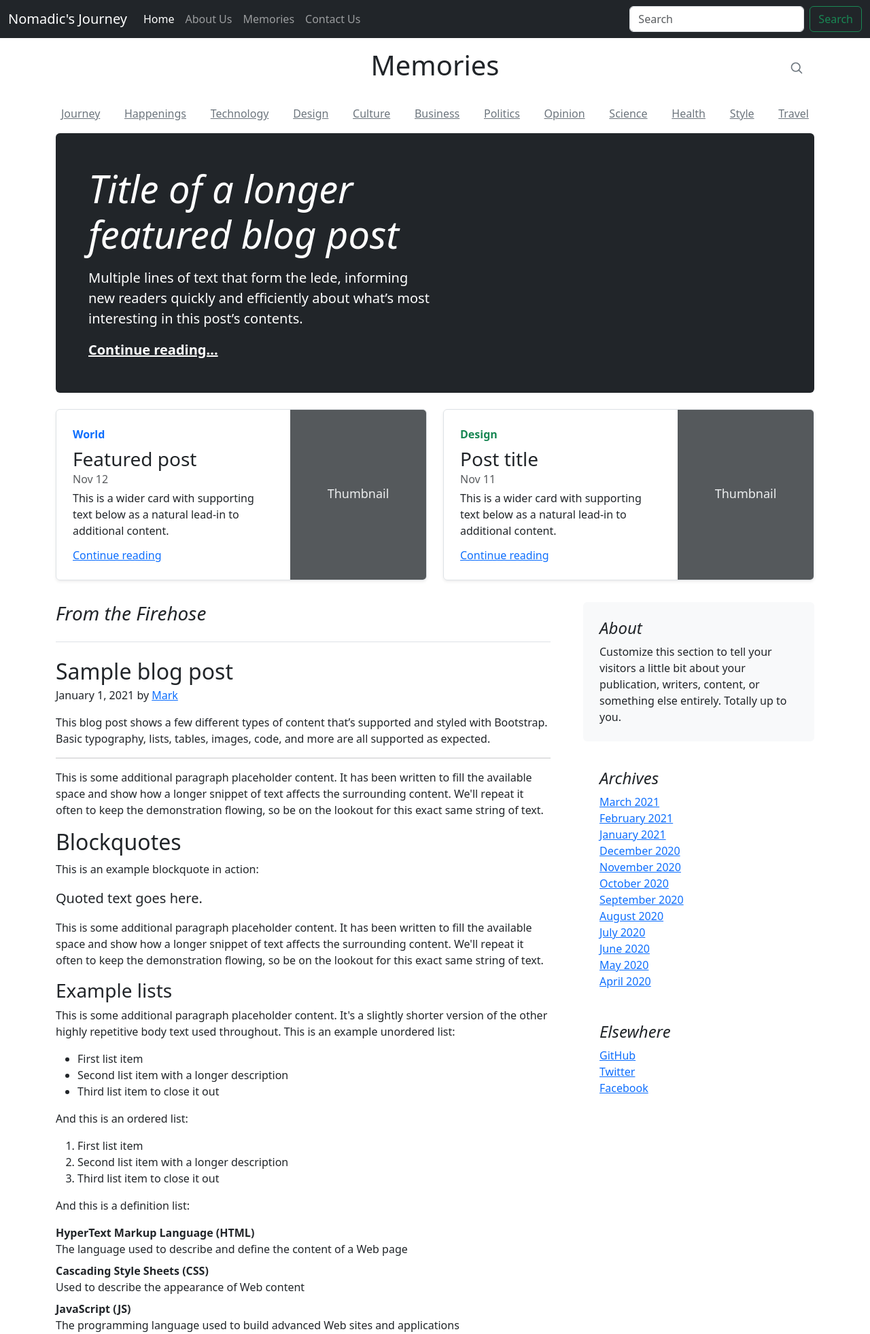
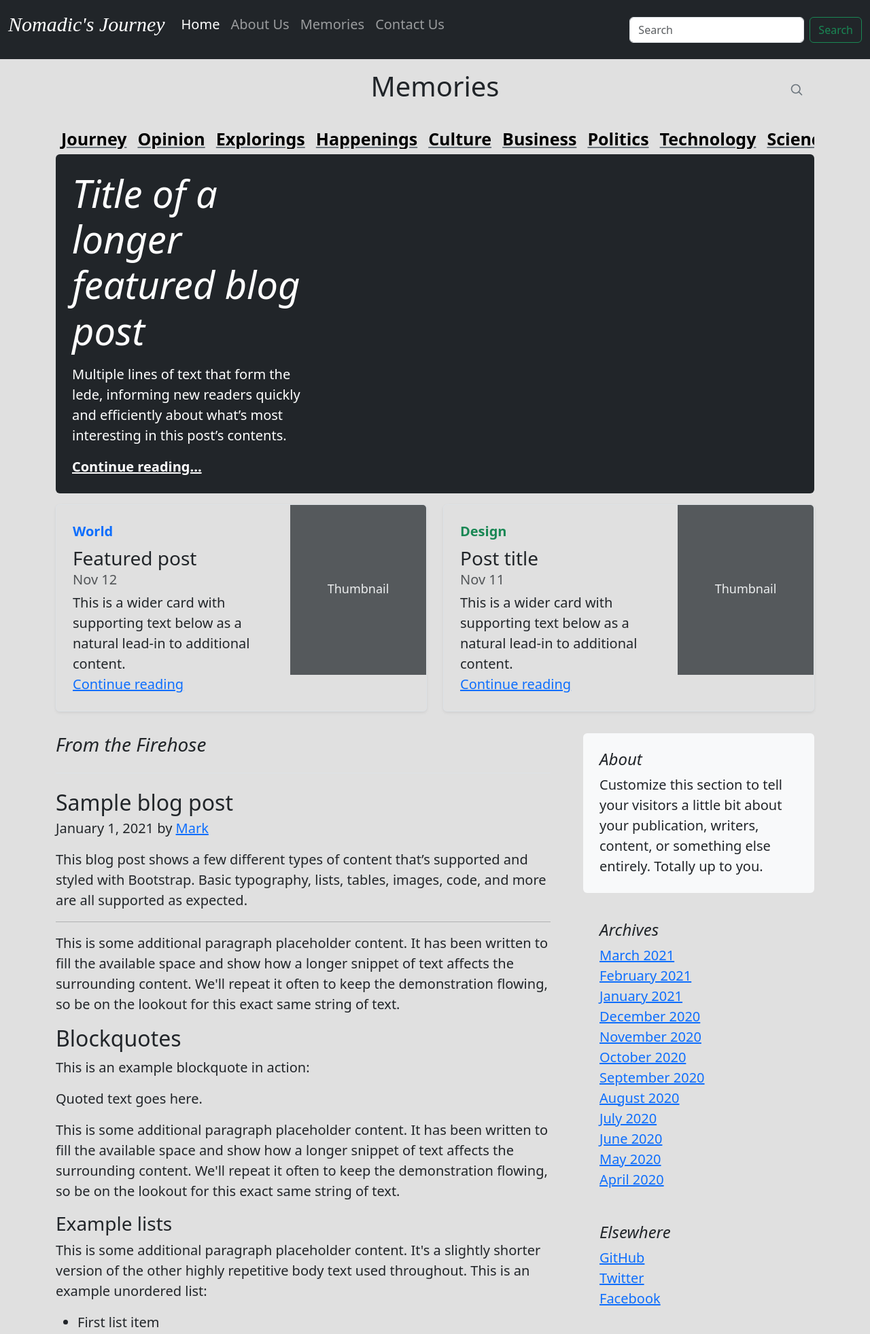
Before and after one commit to Mehedi13020/nomadicsjourney.github.io, a Django app: page /memories in a window 1280 px wide. Shown: the top 1963 px of the page at 68% size. Run offline with Django 4.2, Linux system fonts and the light colour scheme; some libraries are stand-ins or nearby versions.

Commit message:
Some changes and added opinion

```diff
--- a/home/urls.py
+++ b/home/urls.py
@@ -7,5 +7,7 @@ urlpatterns = [
     path("memories", views.memories, name='memories'),
     path("contact", views.contact, name='contact'),
     path("journey", views.journey, name='journey'),
+    path("opinion", views.opinion, name='opinion'),
+
 
 ]
--- a/home/views.py
+++ b/home/views.py
@@ -33,3 +33,7 @@ def contact(request):
 
 def journey(request):
     return render(request, 'journey.html')
+
+
+def opinion(request):
+    return render(request, 'opinion.html')
--- a/templates/base.html
+++ b/templates/base.html
@@ -6,27 +6,28 @@
     <title> {% block title %}{% endblock title %} | Nomadic's Journey</title>
     <link href="https://cdn.jsdelivr.net/npm/bootstrap@5.2.2/dist/css/bootstrap.min.css" rel="stylesheet" integrity="sha384-Zenh87qX5JnK2Jl0vWa8Ck2rdkQ2Bzep5IDxbcnCeuOxjzrPF/et3URy9Bv1WTRi" crossorigin="anonymous">
   </head>
-  <body>
+  <body style="background-color:#E0E0E0;">
+
     <nav class="navbar navbar-expand-lg navbar-dark bg-dark">
         <div class="container-fluid">
-          <a class="navbar-brand" href="/">Nomadic's Journey</a>
+          <a class="navbar-brand" href="/"><p style="font-size:30px; font-family: Times New Roman;"><i>Nomadic's Journey</i></p></a>
           <button class="navbar-toggler" type="button" data-bs-toggle="collapse" data-bs-target="#navbarSupportedContent" aria-controls="navbarSupportedContent" aria-expanded="false" aria-label="Toggle navigation">
             <span class="navbar-toggler-icon"></span>
           </button>
           <div class="collapse navbar-collapse" id="navbarSupportedContent">
             <ul class="navbar-nav me-auto mb-2 mb-lg-0">
               <li class="nav-item">
-                <a class="nav-link active" aria-current="page" href="/">Home</a>
+                <a class="nav-link active" aria-current="page" href="/"><p style="font-size:20px";>Home</p></a>
               </li>
               <li class="nav-item">
-                <a class="nav-link" href="/about">About Us</a>
+                <a class="nav-link" href="/about"><p style="font-size:20px";>About Us</p></a>
               </li>
 
               <li class="nav-item">
-                <a class="nav-link" href="/memories">Memories</a>
+                <a class="nav-link" href="/memories"><p style="font-size:20px";>Memories</p></a>
               </li>
               <li class="nav-item">
-                <a class="nav-link" href="/contact">Contact Us</a>
+                <a class="nav-link" href="/contact"><p style="font-size:20px";>Contact Us</p></a>
               </li>
             </ul>
             <form class="d-flex" role="search">+
@@ -53,7 +54,7 @@
 {% block body %}
 {% endblock body %}
     <script src="https://cdn.jsdelivr.net/npm/bootstrap@5.2.2/dist/js/bootstrap.bundle.min.js" integrity="sha384-OERcA2EqjJCMA+/3y+gxIOqMEjwtxJY7qPCqsdltbNJuaOe923+mo//f6V8Qbsw3" crossorigin="anonymous"></script>
-  </body>
+  </>
 </html>
 {# these line for fropdown menu forn future reffrence in extra 2 service page line 23 to 33#}
               {#<li class="nav-item dropdown">#}
--- a/templates/memories.html
+++ b/templates/memories.html
@@ -30,12 +30,22 @@
 
 
     <style>
+      /* Add a gray background color with some padding */
+      body {
+        font-family:;
+        font-size: 20px;
+        padding: 0px;*/
+        background: #f1f1f1;*/
+      }
+
+
       .bd-placeholder-img {
         font-size: 1.125rem;
         text-anchor: middle;
         -webkit-user-select: none;
         -moz-user-select: none;
         user-select: none;
+
       }
 
       @media (min-width: 768px) {
@@ -111,25 +121,25 @@
 
   <div class="nav-scroller py-1 mb-2">
     <nav class="nav d-flex justify-content-between">
-      <a class="p-2 link-secondary" href="journey">Journey</a>
-      <a class="p-2 link-secondary" href="#">Happenings</a>
-      <a class="p-2 link-secondary" href="#">Technology</a>
-      <a class="p-2 link-secondary" href="#">Design</a>
-      <a class="p-2 link-secondary" href="#">Culture</a>
-      <a class="p-2 link-secondary" href="#">Business</a>
-      <a class="p-2 link-secondary" href="#">Politics</a>
-      <a class="p-2 link-secondary" href="#">Opinion</a>
-      <a class="p-2 link-secondary" href="#">Science</a>
-      <a class="p-2 link-secondary" href="#">Health</a>
-      <a class="p-2 link-secondary" href="#">Style</a>
-      <a class="p-2 link-secondary" href="#">Travel</a>
+      <a class="p-2 link-secondary" href="journey"><p style="color: #000000;font-size:25px;"><b>Journey</b></p></a>
+      <a class="p-2 link-secondary" href="opinion"><p style="color: #000000;font-size:25px;"><b>Opinion</b></p></a>
+      <a class="p-2 link-secondary" href="#"><p style="color: #000000;font-size:25px;"><b>Explorings</b></p></a>
+      <a class="p-2 link-secondary" href="#"><p style="color: #000000;font-size:25px;"><b>Happenings</b></p></a>
+      <a class="p-2 link-secondary" href="#"><p style="color: #000000;font-size:25px;"><b>Culture</b></p></a>
+      <a class="p-2 link-secondary" href="#"><p style="color: #000000;font-size:25px;"><b>Business</b></p></a>
+      <a class="p-2 link-secondary" href="#"><p style="color: #000000;font-size:25px;"><b>Politics</b></p></a>
+      <a class="p-2 link-secondary" href="#"><p style="color: #000000;font-size:25px;"><b>Technology</b></p></a>
+      <a class="p-2 link-secondary" href="#"><p style="color: #000000;font-size:25px;"><b>Science</b></p></a>
+      <a class="p-2 link-secondary" href="#"><p style="color: #000000;font-size:25px;"><b>Health</b></p></a>
+      <a class="p-2 link-secondary" href="#"><p style="color: #000000;font-size:25px;"><b>Style</b></p></a>
+      {#<a class="p-2 link-secondary" href="#">Travel</a>#}
     </nav>
   </div>
 </div>
 
 <main class="container">
-  <div class="p-4 p-md-5 mb-4 rounded text-bg-dark">
-    <div class="col-md-6 px-0">
+  <div class="p-3 p-md-4 mb-3 rounded text-bg-dark">
+    <div class="col-md-4 px-0">
       <h1 class="display-4 fst-italic">Title of a longer featured blog post</h1>
       <p class="lead my-3">Multiple lines of text that form the lede, informing new readers quickly and efficiently about what’s most interesting in this post’s contents.</p>
       <p class="lead mb-0"><a href="#" class="text-white fw-bold">Continue reading...</a></p>
```
Also changed, not shown: templates/index.html (+2 -39 lines), templates/journey.html (+11 -9 lines), templates/opinion.html (added, +140 -0 lines).
